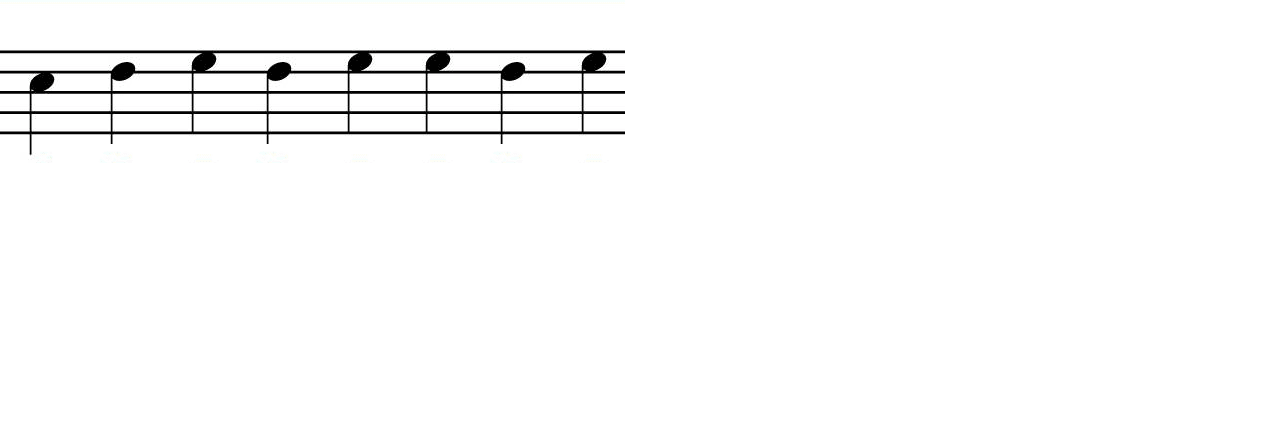
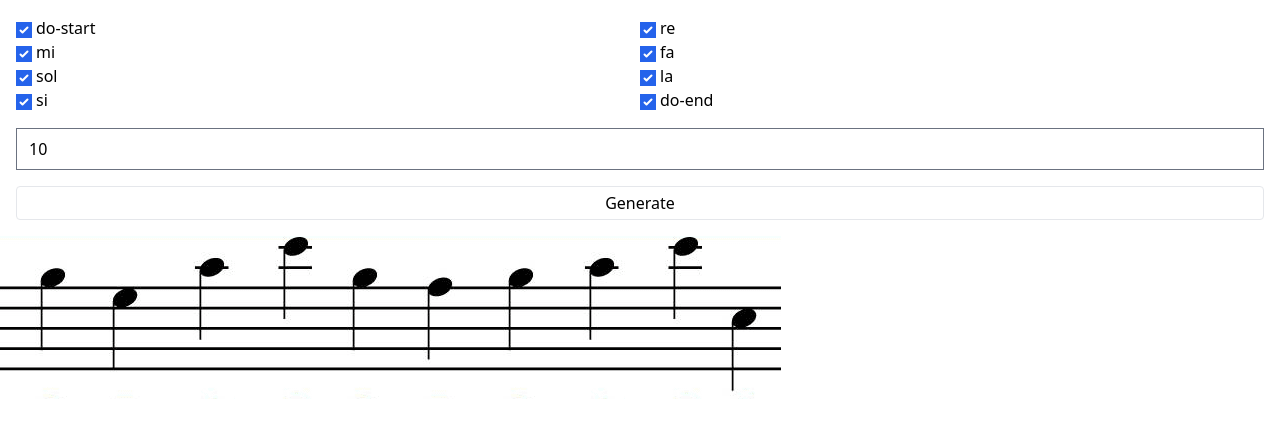
Before and after one commit to djawad98/notello, a Vue app: page / in a window 1280 px wide. Shown: the top 430 px of the page. Built offline with nearby package versions, Linux system fonts and the light colour scheme.

Commit message:
almost done for ui

```diff
--- a/package.json
+++ b/package.json
@@ -13,11 +13,13 @@
   },
   "dependencies": {
     "pinia": "^2.1.6",
+    "underscore": "^1.13.6",
     "vue": "^3.3.4",
     "vue-router": "^4.2.4"
   },
   "devDependencies": {
     "@rushstack/eslint-patch": "^1.3.2",
+    "@tailwindcss/forms": "^0.5.6",
     "@tsconfig/node18": "^18.2.0",
     "@types/node": "^18.17.5",
     "@vitejs/plugin-vue": "^4.3.1",
--- a/src/views/HomeView.vue
+++ b/src/views/HomeView.vue
@@ -1,14 +1,46 @@
 <script setup lang="ts">
-import { ref } from 'vue'
+import { ref, watch, watchEffect } from 'vue'
+import { sample } from 'underscore';
+
 type Note = 'do-start' | 'do-end' | 're' | 'mi' | 'fa' | 'sol' | 'la' | 'si';
-const notes = ref<Note[]>(['do-start', 're', 'mi','re','mi', 'mi','re','mi'])
+const allNotes: Note[] = ['do-start', 're', 'mi', 'fa', 'sol', 'la', 'si', 'do-end'];
+const preferedNotes = ref<Note[]>(allNotes);
+const noteCount = ref<number>(10);
+const notes = ref<Note[]>([]);
+
+function generate() {
+  console.log('genereate')
+  let samplee = new Array(noteCount.value).fill('');
+  const notess = samplee.map(item => {
+    item = sample(preferedNotes.value)
+    return item;
+  })
+  notes.value = notess
+}
+watchEffect(() => {
+  generate()
+})
 </script>
 
 <template>
   <main>
+    <div class="p-4 flex flex-col gap-4">
+      <ul class="flex flex-wrap">
+        <li v-for="note, i in allNotes" :key="i" class="block w-1/2">
+          <label :for="note">
+            <input type="checkbox" v-model="preferedNotes" :value="note" :id="note">
+            <span class="ml-1">{{ note }}</span>
+          </label>
+        </li>
+      </ul>
+      <input type="number" v-model="noteCount" min="1">
+      <button @click="generate" class="px-4 py-1 rounded border border-solid border-gray-200">Generate</button>
+    </div>
+    <div class="max-w-full overflow-y-auto">
     <ul class="board">
-      <img v-for="note,i of notes" :key="i" :src="`notes/${note}.gif`">
+      <img v-for="note, i of notes.slice(0, noteCount)" :key="i" :src="`notes/${note}.gif`">
     </ul>
+  </div>
   </main>
 </template>
 
@@ -16,6 +48,7 @@ const notes = ref<Note[]>(['do-start', 're', 'mi','re','mi', 'mi','re','mi'])
 <style lang="scss" scoped>
 @use 'sass:math';
 $height: 40px;
+
 .board {
   @apply flex;
 }
--- a/tailwind.config.js
+++ b/tailwind.config.js
@@ -4,5 +4,9 @@ module.exports = {
   theme: {
     extend: {},
   },
-  plugins: [],
+  plugins: [
+    require('@tailwindcss/forms')({
+
+    })
+  ],
 }
```
Also changed, not shown: 1 other file (tests, documents, lock files or other folders).
